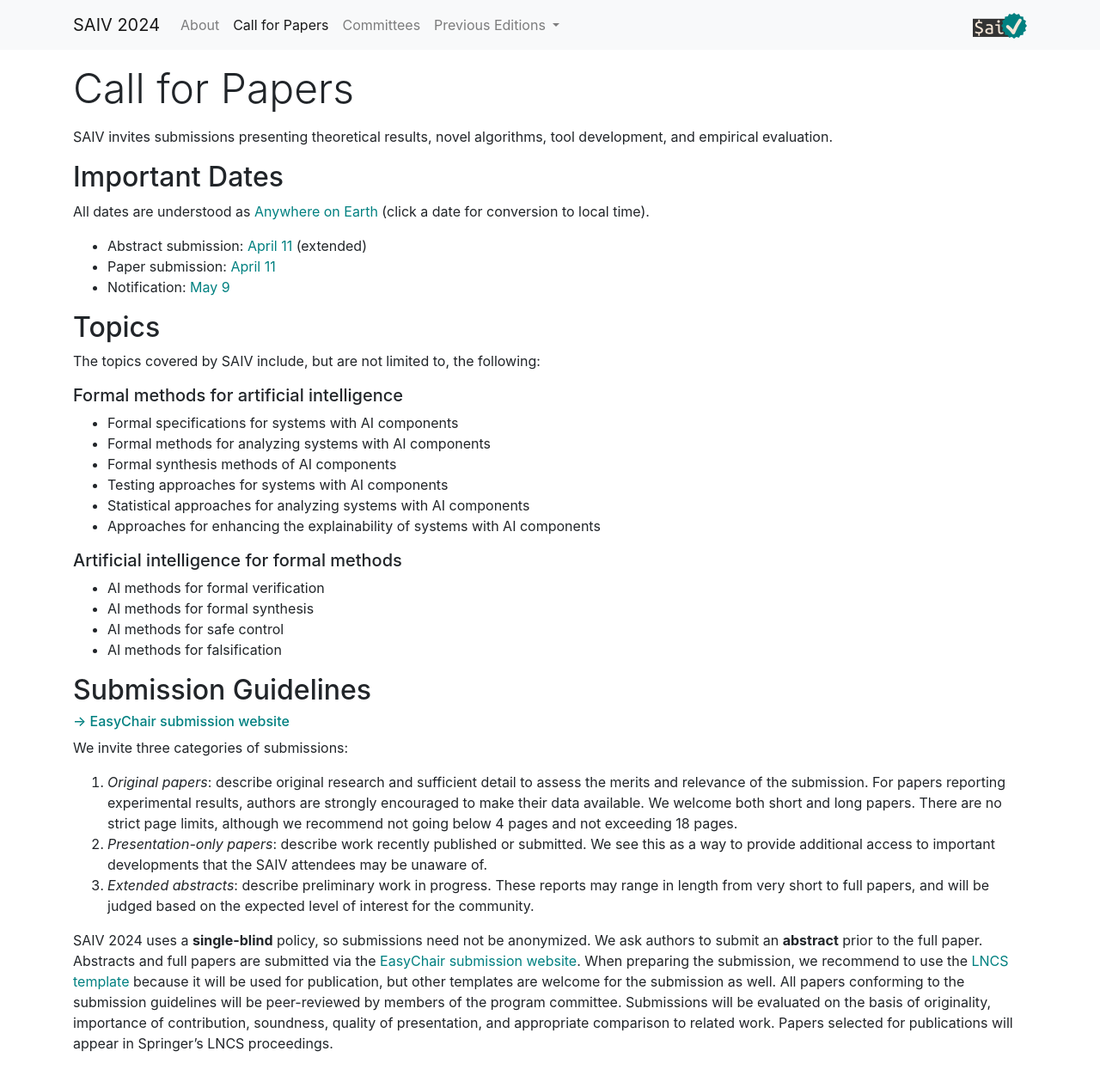
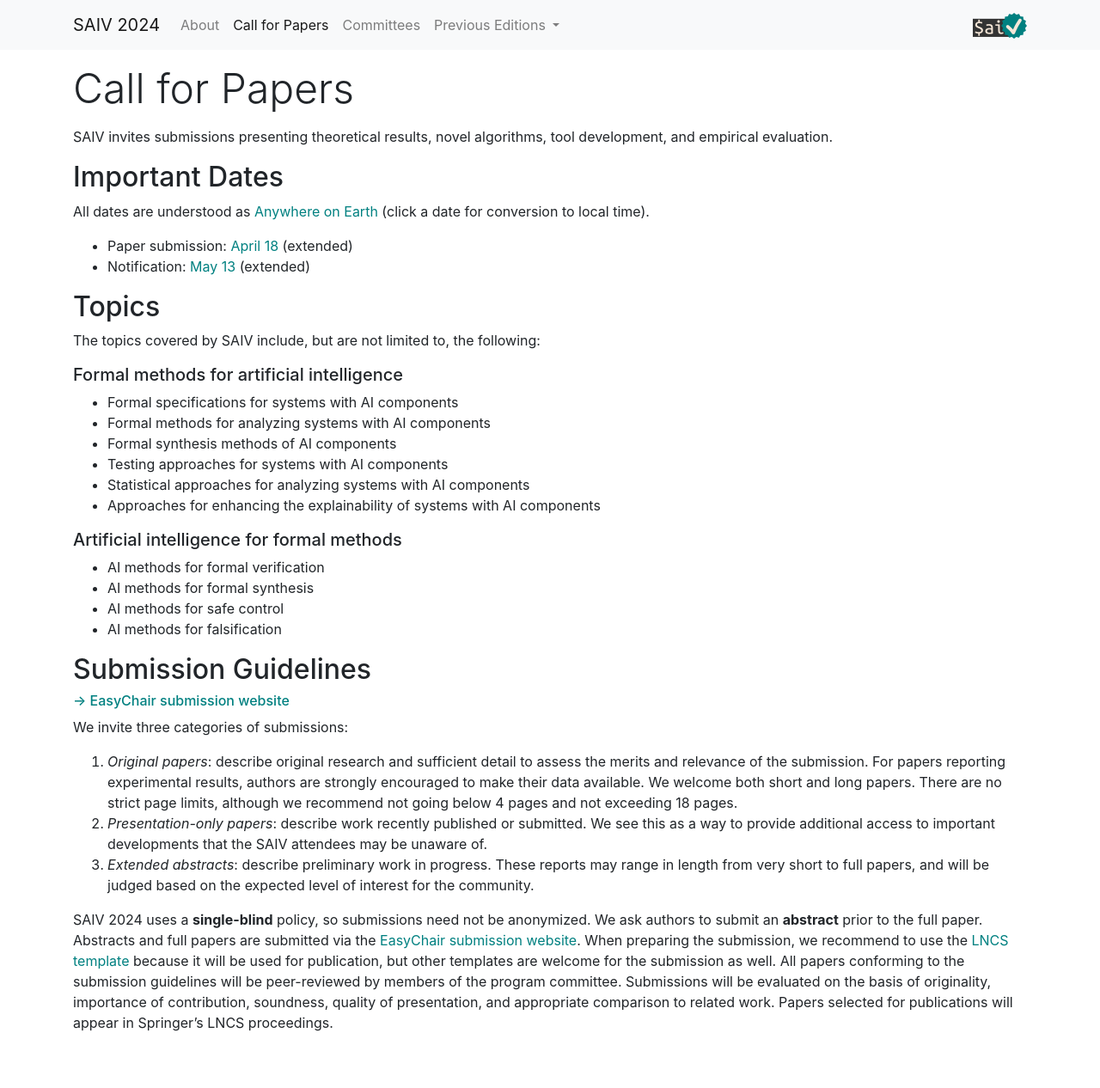
Before and after one commit to SAIV-conference/2025, a Jekyll site: the page built from call/index.md, in a window 1280 px wide. Shown: the whole page at 86% size. Built offline with Jekyll 4.4.1, drawn with Linux system fonts in a browser that asks for light colours; after the commit the page ends 1242 px from its top, so only the background shows below that.

Commit message:
extend deadlines

```diff
--- a/call/index.md
+++ b/call/index.md
@@ -9,9 +9,8 @@ SAIV invites submissions presenting theoretical results, novel algorithms, tool
 
 All dates are understood as [Anywhere on Earth](https://en.wikipedia.org/wiki/Anywhere_on_Earth) (click a date for conversion to local time).
 
-- Abstract submission: <a href="https://time.is/compare/2359_11_Apr_2024_in_UTC-12/local">April 11</a> (extended)
-- Paper submission: <a href="https://time.is/compare/2359_11_Apr_2024_in_UTC-12/local">April 11</a>
-- Notification: <a href="https://time.is/compare/2359_09_May_2024_in_UTC-12/local">May 9</a>
+- Paper submission: <a href="https://time.is/compare/2359_18_Apr_2024_in_UTC-12/local">April 18</a> (extended)
+- Notification: <a href="https://time.is/compare/2359_13_May_2024_in_UTC-12/local">May 13</a> (extended)
 
 ## Topics
 
```
Also changed, not shown: index.md (+1 -1 lines).
